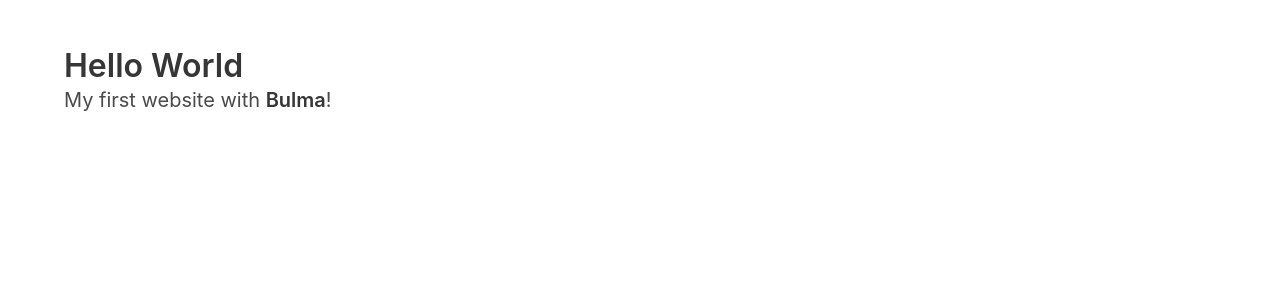
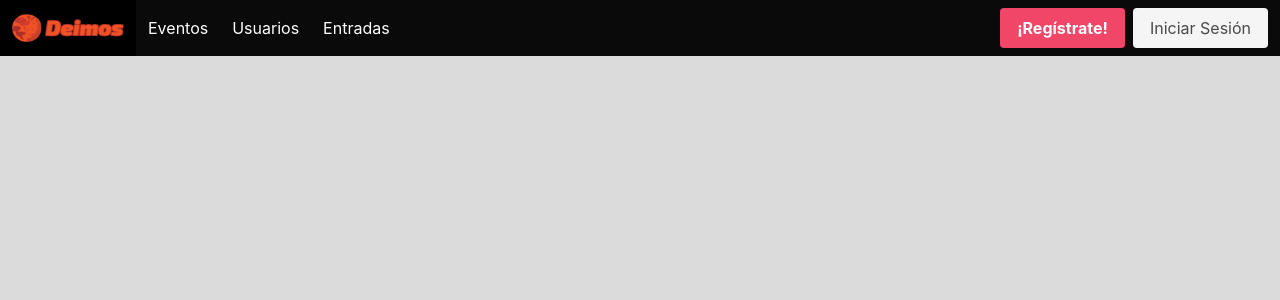
Before and after one commit to gaboroa14/Deimos, a Django app: template templates/base.html in a window 1280 px wide. Shown: the top 300 px of the page. Run offline with Django 3.2, Linux system fonts and the light colour scheme; the template is opened without the code that fills it, so the values that code supplies are empty; some libraries are stand-ins or nearby versions.

Commit message:
work in progress

```diff
--- /dev/null
+++ b/apps/eventos/urls.py
@@ -0,0 +1,7 @@
+from django.contrib import admin
+from django.urls import path
+from django.views.generic.base import TemplateView
+
+urlpatterns = [
+    path('', TemplateView.as_view(template_name='inicio.html'),name="home"),
+]
--- /dev/null
+++ b/assets/css/fondo.css
@@ -0,0 +1,3 @@
+html{
+    background-color: transparent;
+}
--- a/deimos/urls.py
+++ b/deimos/urls.py
@@ -14,8 +14,9 @@
     2. Add a URL to urlpatterns:  path('blog/', include('blog.urls'))
 """
 from django.contrib import admin
-from django.urls import path
+from django.urls import path, include
 
 urlpatterns = [
     path('admin/', admin.site.urls),
+    path('', include('apps.eventos.urls')),
 ]
--- a/templates/base.html
+++ b/templates/base.html
@@ -1,25 +1,68 @@
+{%load static%}
 <!DOCTYPE html>
-<html>
+<html class="has-navbar-fixed-top has-background-grey-lighter">
 
 <head>
     <meta charset="utf-8">
     <meta name="viewport" content="width=device-width, initial-scale=1">
-    <title>Hello Bulma!</title>
+    <title>Deimos - ¡Compra tus entradas para tus eventos!</title>
+    <link rel="icon" type="image/png" href="{% static 'img/icono.png' %}">
     <link rel="stylesheet" href="https://cdn.jsdelivr.net/npm/bulma@0.8.0/css/bulma.min.css">
     <script defer src="https://use.fontawesome.com/releases/v5.3.1/js/all.js"></script>
 </head>
 
+<nav class="navbar is-fixed-top is-black" role="navigation" aria-label="main navigation">
+    <div class="navbar-brand">
+        <a class="navbar-item" href="{% url 'home' %}">
+            <img src="{% static '/img/logo.png' %}" width="112" height="28">
+        </a>
+
+        <a role="button" class="navbar-burger burger" aria-label="menu" aria-expanded="false"
+            data-target="navbarBasicExample">
+            <span aria-hidden="true"></span>
+            <span aria-hidden="true"></span>
+            <span aria-hidden="true"></span>
+        </a>
+    </div>
+
+    <div id="navbarBasicExample" class="navbar-menu">
+        <div class="navbar-start">
+            <a class="navbar-item">
+                Eventos
+            </a>
+            <a class="navbar-item">
+                Usuarios
+            </a>
+            <a class="navbar-item">
+                Entradas
+            </a>
+        </div>
+
+        <div class="navbar-end">
+            <div class="navbar-item">
+                <div class="buttons">
+                    <a class="button is-danger">
+                        <strong>¡Regístrate!</strong>
+                    </a>
+                    <a class="button is-light">
+                        Iniciar Sesión
+                    </a>
+                </div>
+            </div>
+        </div>
+    </div>
+</nav>
+
 <body>
-    <section class="section">
-        <div class="container">
-            <h1 class="title">
-                Hello World
-            </h1>
-            <p class="subtitle">
-                My first website with <strong>Bulma</strong>!
-            </p>
-        </div>
+    <section class="section ">
+        {% block contenido %}
+
+        {% endblock contenido %}
     </section>
 </body>
 
+{% block js %}
+
+{% endblock js %}
+
 </html>
```
Also changed, not shown: templates/inicio.html (added, +11 -0 lines), assets/img/icono.png (added), assets/img/logo.png (added).
